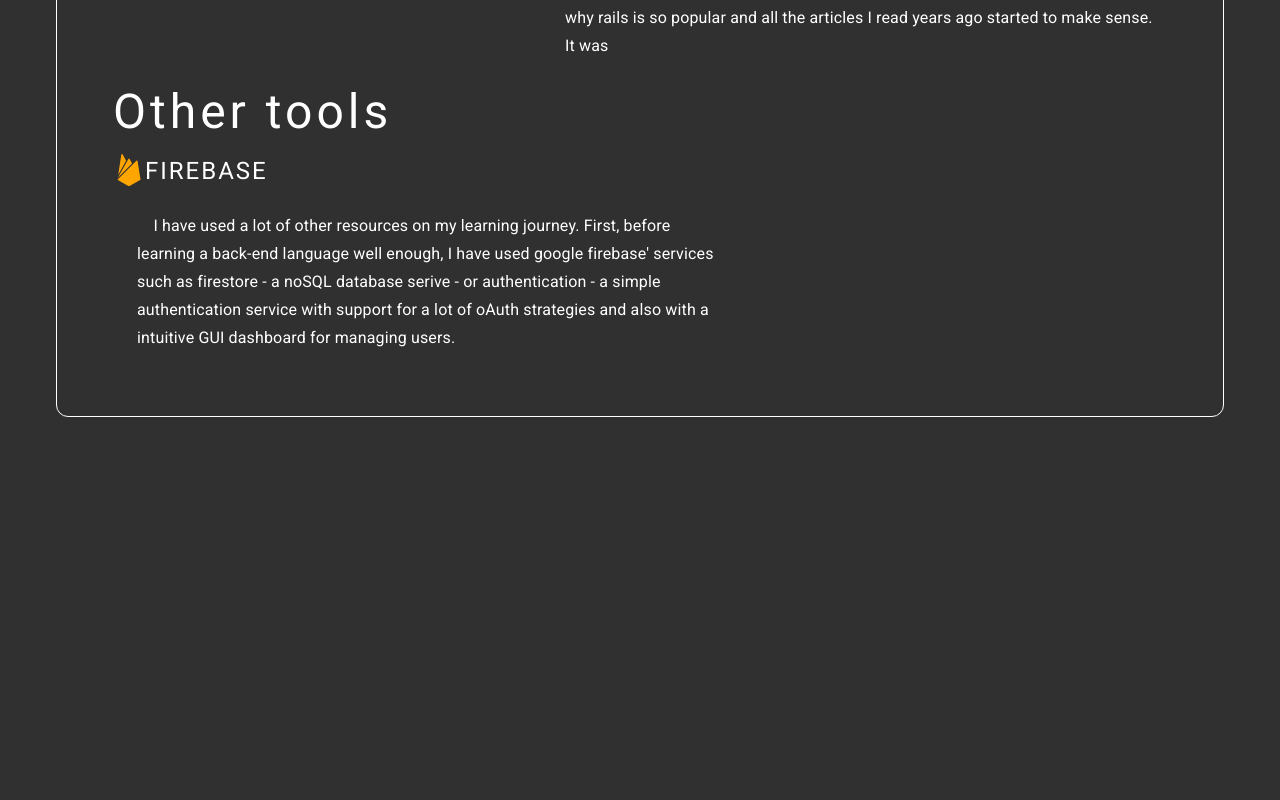
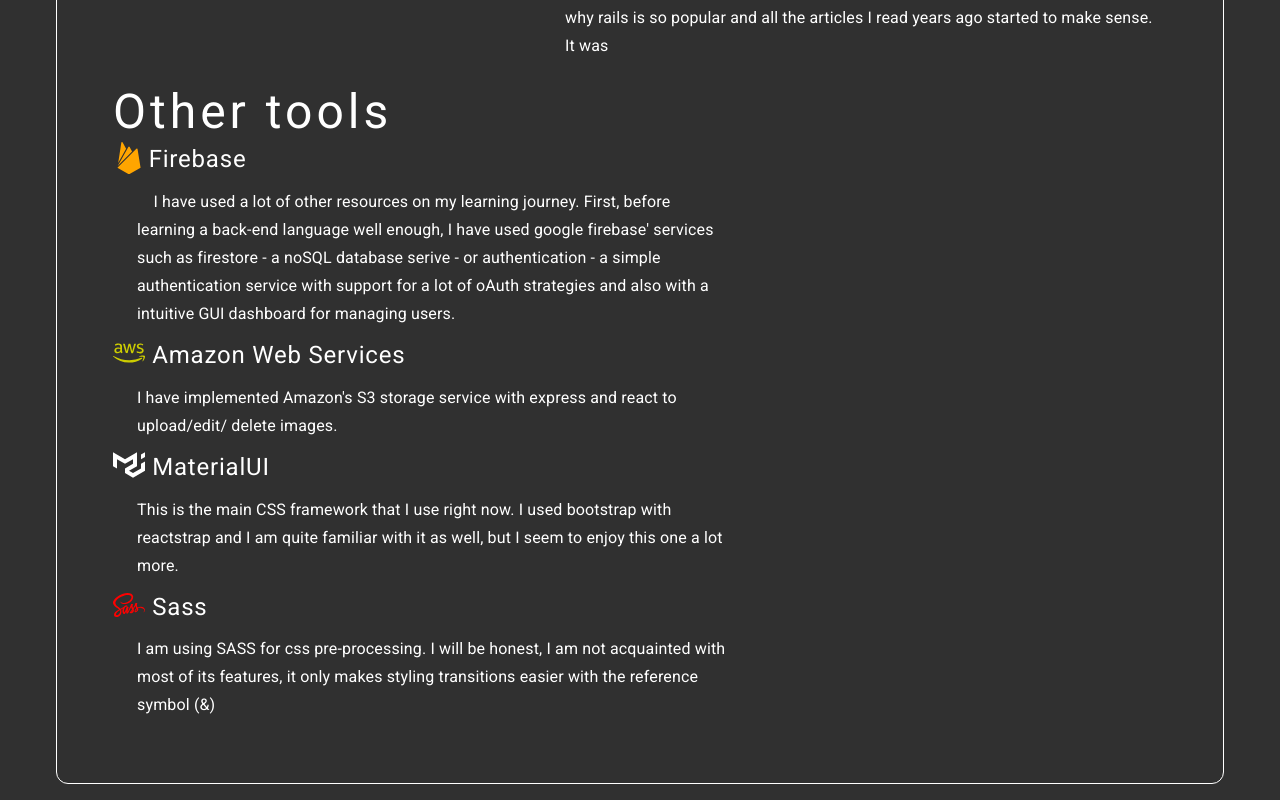
Before and after one commit to irlgabriel/portfolio, a React (Create React App) app: page /#/who in a window 1280 px wide. Shown: the part 1146-1946 px from the top of the page. Before the commit the page ends 1579 px from the top, so only its background shows below. Built offline with nearby package versions, Linux system fonts and the light colour scheme.

Commit message:
done styling this page

```diff
--- a/src/components/Me/Me.js
+++ b/src/components/Me/Me.js
@@ -11,9 +11,10 @@ import { makeStyles } from '@material-ui/core/styles';
 import { GoLocation } from "react-icons/go";
 import { Link } from 'react-router-dom';
 import { SiFirebase } from 'react-icons/si';
-import { FaReact } from 'react-icons/fa';
-import { SiRails, SiRuby } from 'react-icons/si';
+import { FaReact, FaAws, FaSass } from 'react-icons/fa';
+import { SiRails, SiRuby, SiMaterialUi } from 'react-icons/si';
 import { MdComputer } from 'react-icons/md';
+
 
 const useStyles = makeStyles(theme => ({
   root: {
@@ -214,7 +215,7 @@ export default ({props}) => {
             <Box ref={react} className={classes.leftBox}>
               <Grid className={classes.grid} container>
                 <Grid item>
-                  <FaReact color='lightskyblue' size='32' />
+                  <FaReact color='lightskyblue' size='32' />&nbsp;&nbsp;
                 </Grid>
                 <Grid Item>
                   <Typography variant='h3' className={classes.title}>
@@ -238,7 +239,7 @@ export default ({props}) => {
             <Box ref={express} className={classes.rightBox}>
               <Grid className={classes.grid} container>
                 <Grid item>
-                  <img src={expressjs} />
+                  <img src={expressjs} />&nbsp;&nbsp;
                 </Grid>
                 <Grid item>
                   <Typography variant='h3' className={classes.title}>Express</Typography>
@@ -248,8 +249,6 @@ export default ({props}) => {
                 I will be honest, I only picked up express and node because these two are the most sought after in the current
                 local job market. But I don't regret it one bit. Shortly after getting the handle of express' basics principles
                 I quicky understood why rails is so popular and all the articles I read years ago started to make sense. It was
-
-
               </Typography>
             </Box>
           </CSSTransition>
@@ -262,20 +261,62 @@ export default ({props}) => {
               <Typography variant='h3' className={classes.title}>
                 Other tools
               </Typography>
+              {/* Firebase */}
               <Grid className={classes.grid} container>
                 <Grid item>
-                  <SiFirebase color='orange' size='32'/>
+                  <SiFirebase color='orange' size='32'/>&nbsp;
                 </Grid>
                 <Grid item>
-                  <Typography variant='overline' className={classes.tool}>Firebase</Typography>
+                  <Typography variant='caption' className={classes.tool}>Firebase</Typography>
                 </Grid>
               </Grid>
-
               <Typography className={classes.desc} variant='subtitle1' style={{marginLeft: "1rem"}}>
                 &nbsp;&nbsp;&nbsp;&nbsp;I have used a lot of other resources on my learning journey. First, before learning a back-end language
                 well enough, I have used google firebase' services such as firestore - a noSQL database serive - or
                 authentication - a simple authentication service with support for a lot of oAuth strategies and also
                 with a intuitive GUI dashboard for managing users.
+              </Typography>
+
+              {/* AWS */}
+              <Grid className={classes.grid} container>
+                <Grid item>
+                  <FaAws color='#CCCC00' size='32'/>&nbsp;&nbsp;
+                </Grid>
+                <Grid item>
+                  <Typography variant='caption' className={classes.tool}>Amazon Web Services</Typography>
+                </Grid>
+              </Grid>
+              <Typography className={classes.desc} variant='subtitle1' style={{marginLeft: "1rem"}}>
+                I have implemented Amazon's S3 storage service with express and react to upload/edit/
+                delete images.
+              </Typography>
+
+              {/* MUI */}
+              <Grid className={classes.grid} container>
+                <Grid item>
+                  <SiMaterialUi size='32'/>&nbsp;&nbsp;
+                </Grid>
+                <Grid item>
+                  <Typography variant='caption' className={classes.tool}>MaterialUI</Typography>
+                </Grid>
+              </Grid>
+              <Typography className={classes.desc} variant='subtitle1' style={{marginLeft: "1rem"}}>
+                This is the main CSS framework that I use right now. I used bootstrap with reactstrap and I am quite familiar with it as well, but I seem to enjoy this one
+                a lot more.
+              </Typography>
+
+              {/* SASS */}
+              <Grid className={classes.grid} container>
+                <Grid item>
+                  <FaSass color='red' size='32'/>&nbsp;&nbsp;
+                </Grid>
+                <Grid item>
+                  <Typography variant='caption' className={classes.tool}>Sass</Typography>
+                </Grid>
+              </Grid>
+              <Typography className={classes.desc} variant='subtitle1' style={{marginLeft: "1rem"}}>
+                I am using SASS for css pre-processing. I will be honest, I am not acquainted with most of its features, it only makes styling transitions easier with the reference symbol (&)
+
               </Typography>
             </Box>
           </CSSTransition>
```
